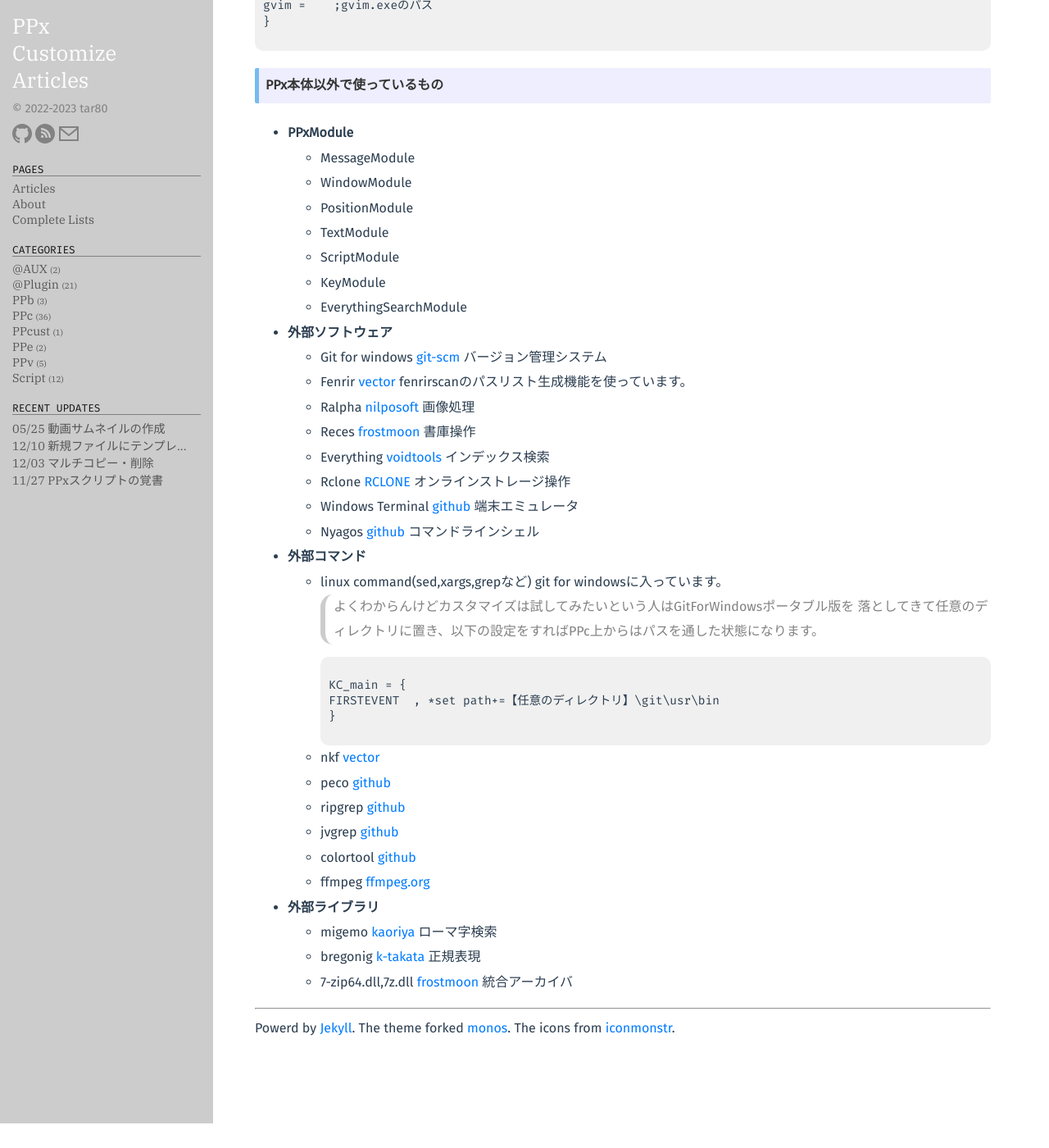
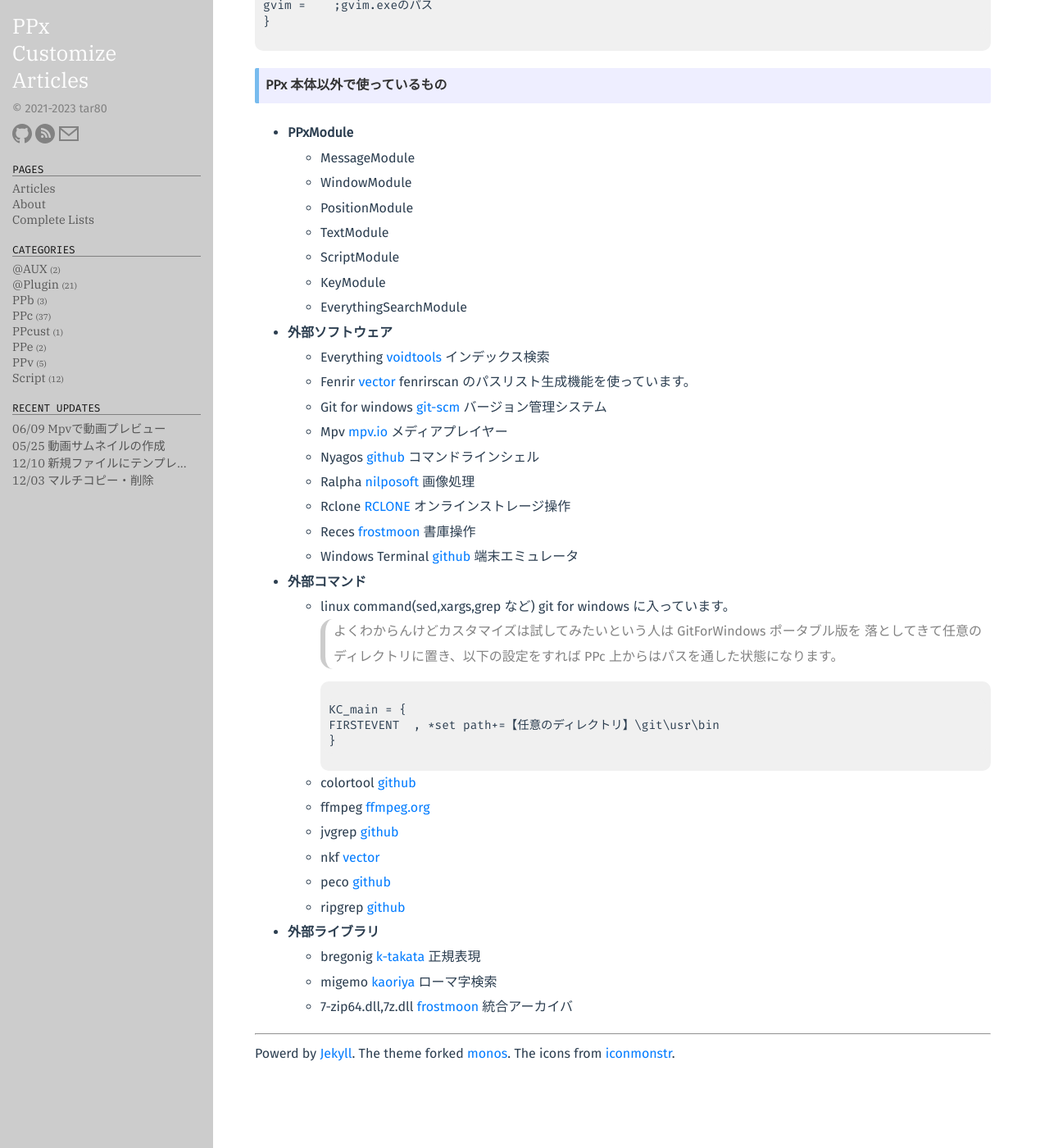
Before and after one commit to tar80/pages-pca, a Jekyll site: the page built from about.md, in a window 1280 px wide and 1400 px high, scrolled down 789 px. Shown: the whole window at 82% size. Built offline with Jekyll 4.4.1, drawn with Linux system fonts in a browser that asks for light colours; some web fonts are replaced; before the commit the page ends 2159 px from its top, so only the background shows below that; some of the changed text lies outside the part shown.

Commit message:
Update entrytip video 投稿

````diff
--- a/_config.yml
+++ b/_config.yml
@@ -2,7 +2,7 @@
 author: tar80
 email: tar80master@gmail.com
 description: >- # this means to ignore newlines until "baseurl:"
-  ©  2022-2023 tar80
+  ©  2021-2023 tar80
 # baseurl: "" # the subpath of your site, e.g. /blog
 # url: "" # the base hostname & protocol for your site, e.g. http://example.com
 # twitter_username:
--- /dev/null
+++ b/_posts/23-06-09-entrytip_video.md
@@ -0,0 +1,60 @@
+---
+layout: post
+title: mpvで動画プレビュー
+version: PPx191以降
+date: 2023-06-09
+comment: 投稿。
+repository:
+categories: PPc
+---
+
+### 説明
+
+PPc では`*entrytip preview`を使用してカーソル下エントリの内容をプレビューできます。
+動画のプレビューには標準で`*wmp`コマンドが用意されていますが、一部の mp4 や webm など
+wmp(windows media player)では再生できない動画も割とあります。
+コーデックをインストールすれば再生は可能でしょうが、元々対応している mpv を使うと
+手軽にプレビュー できます。
+<BR><BR>
+
+> [mpv](https://mpv.io/)は [mplayer](http://www.mplayerhq.hu/design7/news.html) からフォークされた
+> CUI 上で動作するメディアプレイヤーです
+> 軽快・高機能で様々な動画形式にネイティブ対応しています
+
+### 使い方
+
+1. mpv をインストール
+2. 設定を適用し、対応する拡張子を持つエントリ上で`*entrytip preview`を実行
+   またはコマンド`*entrytip preview -c %%Obd mpv.exe --wid=%%si'TipWnd' "%%si'TipTarget'"`を直接実行
+
+![sample]({{ site.baseurl }}{% link /public/img/entrytip_video.webp %})
+
+> mp4をwmp、webmをmpvでプレビューしています
+
+#### 設定
+
+mpv のパスが通っていない場合はフルパスを指定してください。
+
+```config
+E_TipView = {
+:MP4    ,%Obd mpv.exe --wid=%N-F "%si'TipTarget'"
+:EBML   ,%Obd mpv.exe --wid=%N-F --no-audio --video-zoom=1.0 "%si'TipTarget'"
+}
+```
+
+<BR>
+登録する拡張子が多くなる場合は`_command`に登録するといいかもしれません。
+
+```config
+_Command = {
+mpv = %Obd mpv.exe "%si'TipTarget'" --wid=%N-F %*arg(1)
+}
+
+E_TipView = {
+:MP4    ,*mpv
+:EBML   ,*mpv "--no-audio --video-zoom=1.0"
+}
+```
+
+<BR>
+> `%si'TipWnd'`と`%N-F`は同値です
--- a/about.md
+++ b/about.md
@@ -4,23 +4,23 @@
 permalink: /about/
 ---
 
-TORO氏作のファイラ[Paper Plane xUI](http://toro.d.dooo.jp/slppx.html)のカスタマイズ記事を投稿しています。
-winXP\_32bit(JScript)とwin10\_64bit(ES6)で動作確認しています。
+TORO 氏作のファイラ[Paper Plane xUI](http://toro.d.dooo.jp/slppx.html)のカスタマイズ記事を投稿しています。
+winXP\_32bit(JScript)と win10\_64bit(ES6)で動作確認しています。
 
 - カスタマイズは自己責任でお願いします。また必ずバックアップを取って下さい。
-`*ppcust CD %0%\PPX_%*now(date).CFG`
-- 全ての記事においてScriptModule(PPXSCR.DLL)R18は入っているものとして扱います。
-- スクリプトはJScriptとES6で記述していますが見える部分の違いはありません。ES6を使う場合は
-ファイル名から`_es6`の部分を除去し、`*setcust _Others:usejs9=4`を実行後
-再起動してください。また文字コードがutf-8の場合はBOMを付けてください。[スクリプトのダウンロードヘルパー]({{ site.baseurl }}{% post_url 21-11-28-gist_download_helper %})も参考にしてください。
+  `*ppcust CD %0%\PPX_%*now(date).CFG`
+- 全ての記事において ScriptModule(PPXSCR.DLL)R18 は入っているものとして扱います。
+- スクリプトは JScript と ES6 で記述していますが見える部分の違いはありません。ES6 を使う場合は
+  ファイル名から`_es6`の部分を除去し、`*setcust _Others:usejs9=4`を実行後
+  再起動してください。また文字コードが utf-8 の場合は BOM を付けてください。[スクリプトのダウンロードヘルパー]({{ site.baseurl }}{% post_url 21-11-28-gist_download_helper %})も参考にしてください。
 - プラグイン形式でのカスタマイズ公開に向けて[ppx-plugin-manager](https://github.com/tar80/ppm)を作成中。
-現在ベータテスト版を公開しています。
+  現在ベータテスト版を公開しています。
 
 #### 初期設定
 
 カスタマイズで使う全エイリアス。※一時的な登録は除く
 
-> これらのエイリアスはppx-plugin-managerでは使いません。
+> これらのエイリアスは ppx-plugin-manager では使いません。
 
 ```text
 A_exec = {
@@ -34,9 +34,10 @@
 }
 ```
 
-#### PPx本体以外で使っているもの
+#### PPx 本体以外で使っているもの
 
 - **PPxModule**
+
   - MessageModule
   - WindowModule
   - PositionModule
@@ -46,19 +47,23 @@
   - EverythingSearchModule
 
 - **外部ソフトウェア**
+
+  - Everything [voidtools](https://www.voidtools.com/) インデックス検索
+  - Fenrir [vector](http://hp.vector.co.jp/authors/VA026310/) fenrirscan のパスリスト生成機能を使っています。
   - Git for windows [git-scm](https://git-scm.com/download/win) バージョン管理システム
-  - Fenrir [vector](http://hp.vector.co.jp/authors/VA026310/) fenrirscanのパスリスト生成機能を使っています。
-  - Ralpha [nilposoft](http://nilposoft.info/)  画像処理
+  - Mpv [mpv.io](https://mpv.io/) メディアプレイヤー
+  - Nyagos [github](https://github.com/nyaosorg/nyagos/releases) コマンドラインシェル
+  - Ralpha [nilposoft](http://nilposoft.info/) 画像処理
+  - Rclone [RCLONE](https://rclone.org/) オンラインストレージ操作
   - Reces [frostmoon](http://frostmoon.sakura.ne.jp/) 書庫操作
-  - Everything [voidtools](https://www.voidtools.com/) インデックス検索
-  - Rclone [RCLONE](https://rclone.org/) オンラインストレージ操作
   - Windows Terminal [github](https://github.com/microsoft/terminal/releases) 端末エミュレータ
-  - Nyagos [github](https://github.com/nyaosorg/nyagos/releases) コマンドラインシェル
 
 - **外部コマンド**
-  - linux command(sed,xargs,grepなど) git for windowsに入っています。
-    > よくわからんけどカスタマイズは試してみたいという人はGitForWindowsポータブル版を
-    落としてきて任意のディレクトリに置き、以下の設定をすればPPc上からはパスを通した状態になります。
+
+  - linux command(sed,xargs,grep など) git for windows に入っています。
+
+    > よくわからんけどカスタマイズは試してみたいという人は GitForWindows ポータブル版を
+    > 落としてきて任意のディレクトリに置き、以下の設定をすれば PPc 上からはパスを通した状態になります。
 
     ```text
     KC_main = {
@@ -66,19 +71,20 @@
     }
     ```
 
+  - colortool [github](https://github.com/microsoft/terminal/releases/tag/1904.29002)
+  - ffmpeg [ffmpeg.org](https://ffmpeg.org)
+  - jvgrep [github](https://github.com/mattn/jvgrep/releases)
   - nkf [vector](https://www.vector.co.jp/soft/win95/util/se295331.html)
   - peco [github](https://github.com/peco/peco/releases)
   - ripgrep [github](https://github.com/BurntSushi/ripgrep/releases)
-  - jvgrep [github](https://github.com/mattn/jvgrep/releases)
-  - colortool [github](https://github.com/microsoft/terminal/releases/tag/1904.29002)
-  - ffmpeg [ffmpeg.org](https://ffmpeg.org)
 
 - **外部ライブラリ**
+  - bregonig [k-takata](http://k-takata.o.oo7.jp/mysoft/bregonig.html) 正規表現
   - migemo [kaoriya](https://www.kaoriya.net/software/cmigemo/) ローマ字検索
-  - bregonig [k-takata](http://k-takata.o.oo7.jp/mysoft/bregonig.html) 正規表現
   - 7-zip64.dll,7z.dll [frostmoon](http://frostmoon.sakura.ne.jp/) 統合アーカイバ
 
 ---
+
 Powerd by [Jekyll](http://jekyllrb-ja.github.io/).
 The theme forked [monos](http://jekyllthemes.org/themes/monos/).
 The icons from [iconmonstr](https://iconmonstr.com/).
````
Also changed, not shown: public/img/entrytip_video.webp (added).
